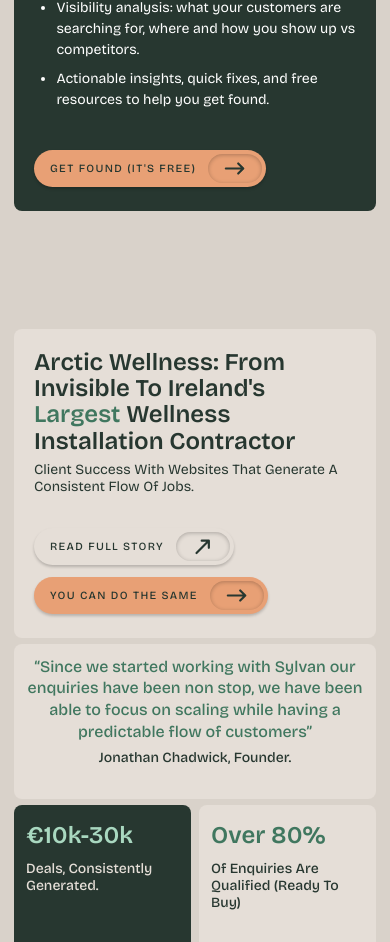
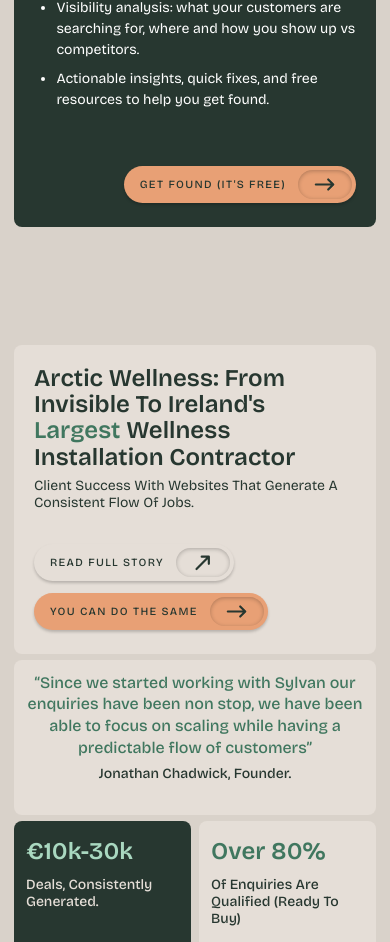
Before and after one commit to leadsparksystems-jpg/website-draft, a Next.js app: page / in a window 390 px wide. Shown: the part 1692-2634 px from the top of the page. Built offline with nearby package versions, Linux system fonts and the light colour scheme; a web font is replaced by a local one.

Commit message:
Right-align audit CTA on phone with cohesive gap above (design-system token)

```diff
--- a/css/home.css
+++ b/css/home.css
@@ -537,6 +537,11 @@ h1, h2, p { margin: 0; }
 
   /* Audit bento: stack content naturally on mobile, no space-between stretch */
   .audit-card .fill-bento-wrap-small { justify-content: flex-start; }
+  /* Keep the audit CTA right-aligned with a cohesive gap above it */
+  .audit-card .button-wrap--right {
+    justify-content: flex-end;
+    padding-top: var(--button-wrap-pad-top);
+  }
 
   /* ── Problem cards: 2-col pair grid still applies on phone ────────────── */
   .problem-grid {
```
